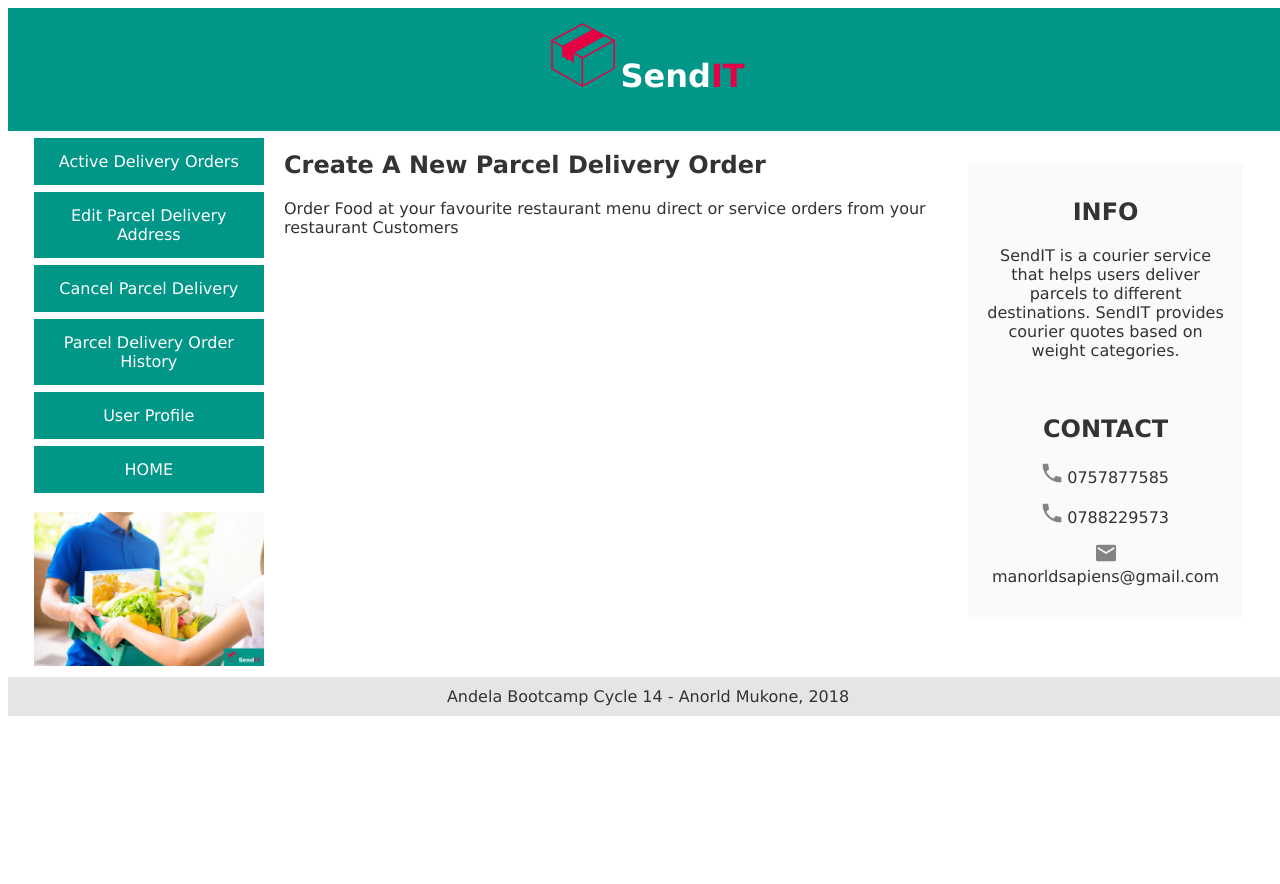
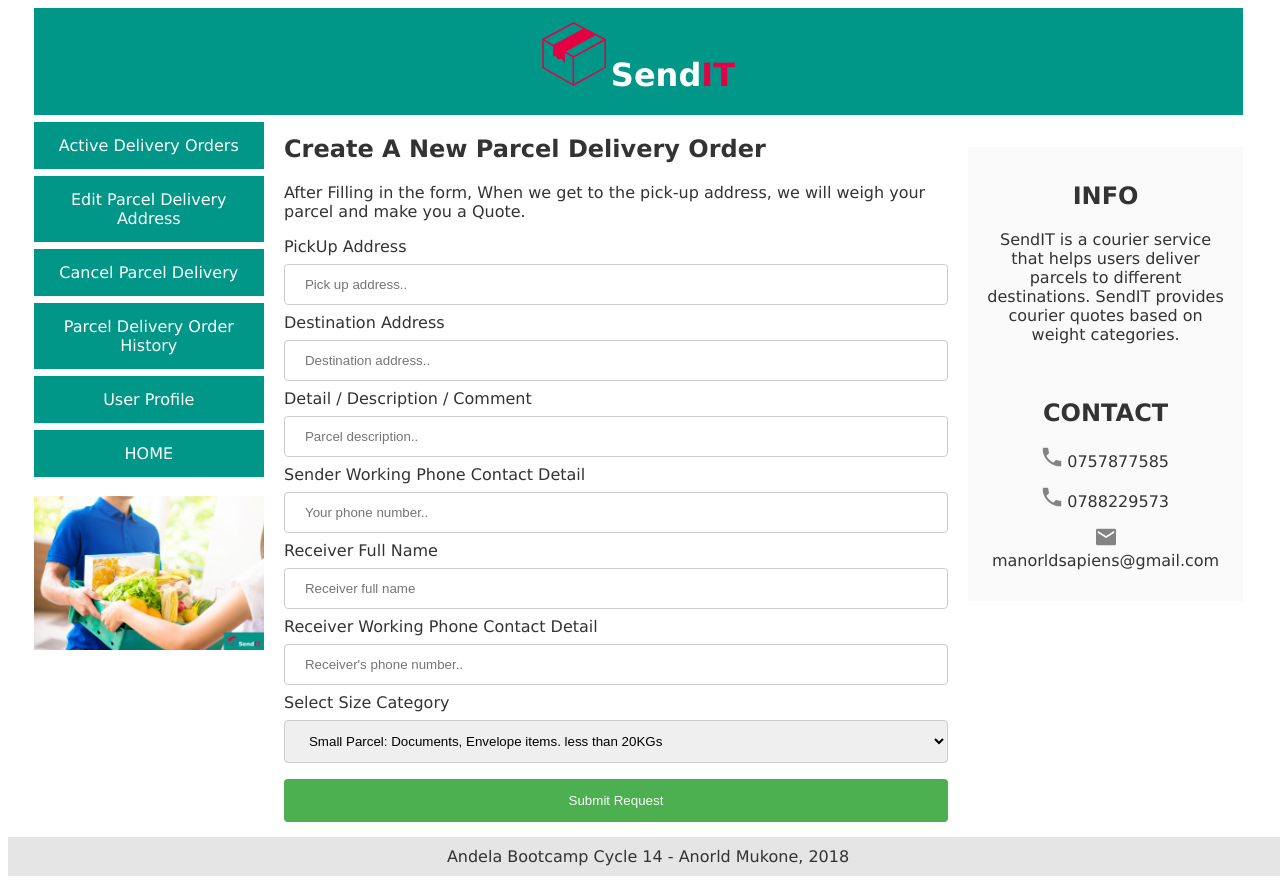
Before and after one commit to Manorlds-Eaglespark/xyz, a plain HTML site: page UI/home.html in a window 1280 px wide. Before the commit the page ends 800 px from the top, so only its background shows below. Drawn offline with Linux system fonts and the light colour scheme; a script that the page names is missing.

Commit message:
Added Form for making delivery order

```diff
--- a/UI/css/style.css
+++ b/UI/css/style.css
@@ -70,12 +70,14 @@ body{
 
 .pageHeading{
     overflow: hidden;
+    margin-left: 2%;
+    margin-right: 3.5%;
     white-space: nowrap;
-    width: 100%;
+    width: 94.5%;
     white-space: nowrap;
     background-color:#009688;
     color:#ffffff;
-    padding:15px;
+    padding-top:14px;
     text-align:center;
 }
 .main {
@@ -244,6 +246,22 @@ span.psw {
     height: auto;
 }
 
+table {
+    font-family: arial, sans-serif;
+    border-collapse: collapse;
+    width: 100%;
+}
+
+td, th {
+    border: 1px solid #dddddd;
+    text-align: left;
+    padding: 8px;
+}
+
+tr:nth-child(even) {
+    background-color: #ddd;
+}
+
 
 
 
@@ -328,3 +346,39 @@ span.psw {
 .content img {
     width: 100%;
 }
+
+
+
+
+
+
+input[type=text], select {
+    width: 100%;
+    padding: 12px 20px;
+    margin: 8px 0;
+    display: inline-block;
+    border: 1px solid #ccc;
+    border-radius: 4px;
+    box-sizing: border-box;
+}
+
+input[type=submit] {
+    width: 100%;
+    background-color: #4CAF50;
+    color: white;
+    padding: 14px 20px;
+    margin: 8px 0;
+    border: none;
+    border-radius: 4px;
+    cursor: pointer;
+}
+
+input[type=submit]:hover {
+    background-color: #45a049;
+}
+
+.ma_form {
+    border-radius: 5px;
+    background-color: #f2f2f2;
+    padding: 20px;
+}
--- a/UI/home.html
+++ b/UI/home.html
@@ -51,9 +51,38 @@
 
         <div class="main">
             <h2>Create A New Parcel Delivery Order</h2>
-            <p>Order Food at your favourite restaurant menu direct or service orders from your restaurant Customers</p>
+            <p>After Filling in the form, When we get to the pick-up address, we will weigh your parcel and make you a Quote.</p>
             <div style="width:100%">
+                <div>
+                    <form action="/action_page.php">
+                        <label for="fname">PickUp Address</label>
+                        <input type="text" id="fname" name="pickup_address" placeholder="Pick up address..">
 
+                        <label for="lname">Destination Address</label>
+                        <input type="text" id="lname" name="destination" placeholder="Destination address..">
+
+                        <label for="lname">Detail / Description / Comment</label>
+                        <input type="text" id="lname" name="description" placeholder="Parcel description..">
+
+                        <label for="lname">Sender Working Phone Contact Detail</label>
+                        <input type="text" id="lname" name="user_phone" placeholder="Your phone number..">
+
+                        <label for="lname">Receiver Full Name</label>
+                        <input type="text" id="lname" name="receiver_name" placeholder="Receiver full name">
+
+                        <label for="lname">Receiver Working Phone Contact Detail</label>
+                        <input type="text" id="lname" name="receiver_phone" placeholder="Receiver's phone number..">
+
+                        <label for="country">Select Size Category</label>
+                        <select id="country" name="country">
+                            <option value="small">Small Parcel: Documents, Envelope items. less than 20KGs </option>
+                            <option value="medium">Medium Parcel: Small to medium box. less than 65KGs</option>
+                            <option value="large">Heavy and Large: Greater than 70KGs</option>
+                        </select>
+
+                        <input type="submit" value="Submit Request">
+                    </form>
+                </div>
             </div>
 
         </div>
```
Also changed, not shown: UI/active_orders.html (+40 -1 lines).
